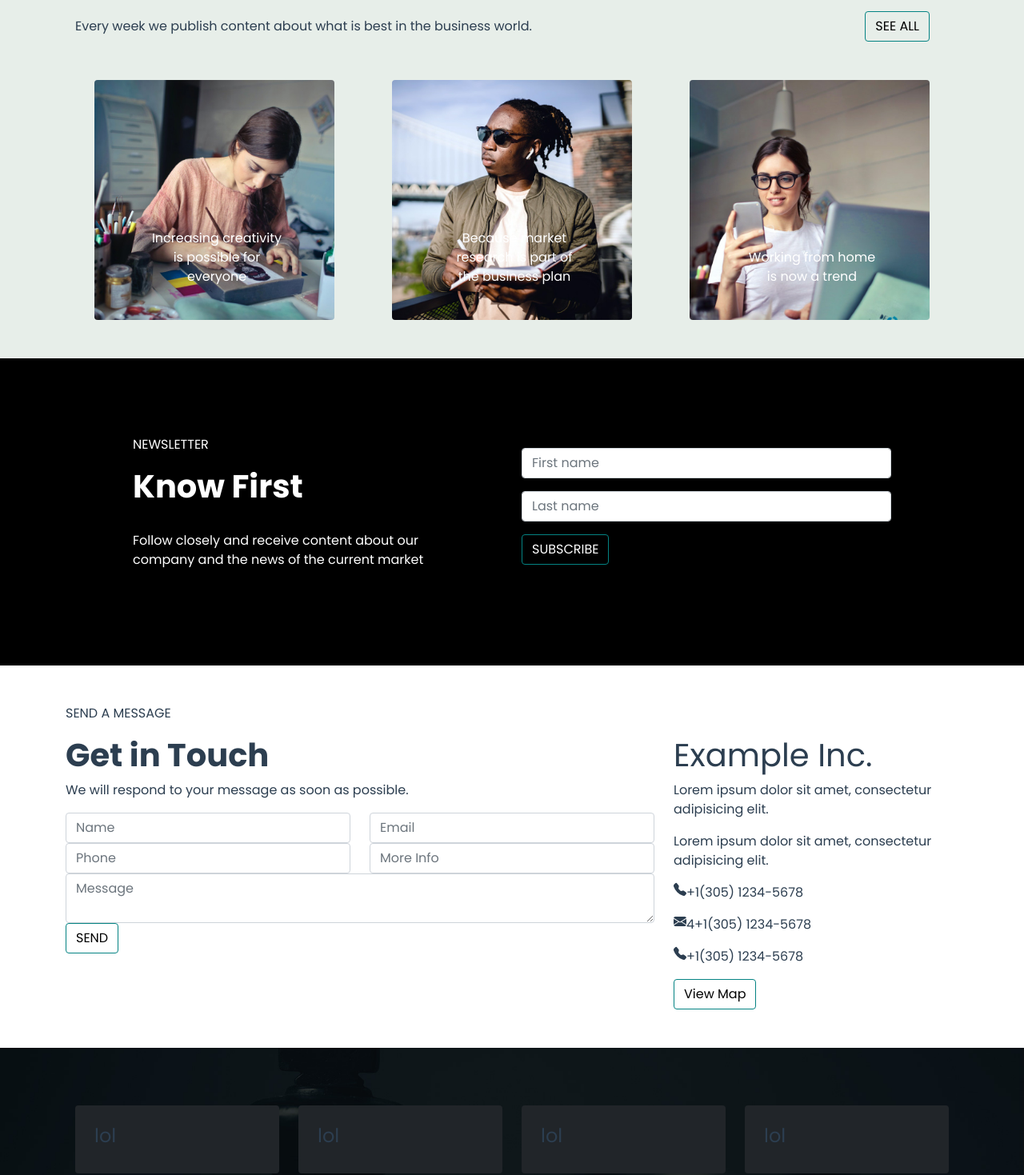
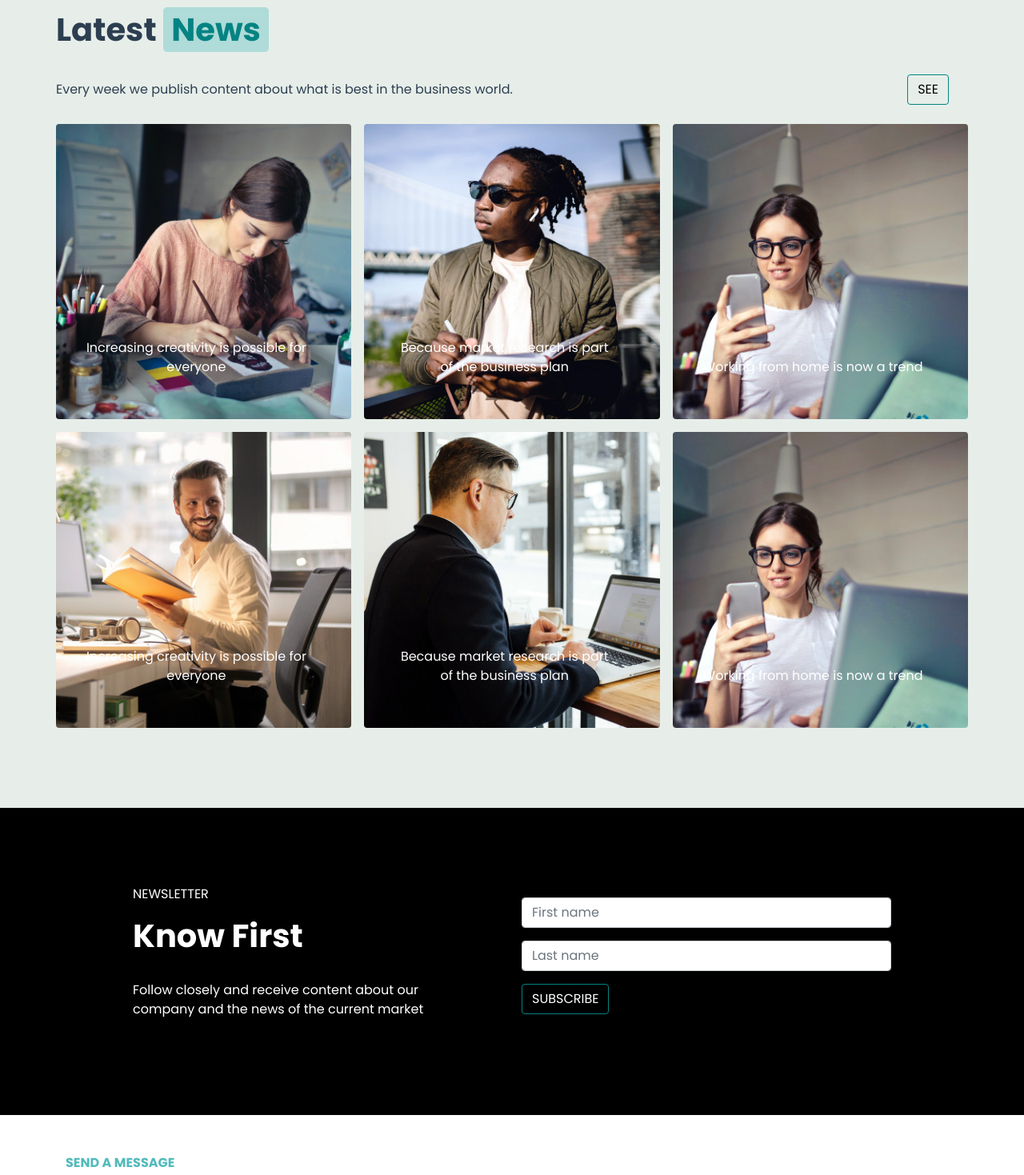
Before and after one commit to gioiascari/proj-html-vuejs, a Vue app: page / in a window 1280 px wide. Shown: the part 3440-4909 px from the top of the page at 80% size. Built offline with nearby package versions, Linux system fonts and the light colour scheme.

Commit message:
impostazione footer completata

```diff
--- a/src/components/GetInTouch.vue
+++ b/src/components/GetInTouch.vue
@@ -3,7 +3,7 @@
     <GetInTouchTop />
     <div class="container-md py-5">
       <div class="row">
-        <div class="col-12">
+        <div class="col-12 font_color font_weight1">
           <p>SEND A MESSAGE</p>
         </div>
       </div>
@@ -11,13 +11,13 @@
         <div class="col-8">
           <div class="text-team">
             <h1>
-              <strong> Get in <span>Touch</span> </strong>
+              <strong> Get in <span class="bg-opacity">Touch</span> </strong>
             </h1>
             <p>We will respond to your message as soon as possible.</p>
           </div>
           <!-- Input Messaggi -->
           <div class="controls">
-            <div class="row">
+            <div class="row my-2">
               <!-- Nome -->
               <div class="col-md-6">
                 <div class="form-group">
@@ -46,7 +46,7 @@
               </div>
               <!-- /Email -->
             </div>
-            <div class="row">
+            <div class="row my-2">
               <!-- Telefono -->
               <div class="col-md-6">
                 <div class="form-group">
@@ -75,7 +75,7 @@
               </div>
               <!--/ Info -->
             </div>
-            <div class="row">
+            <div class="row my-2">
               <!-- Messaggio -->
 
               <div class="col-md-12">
@@ -92,8 +92,8 @@
               <!-- /Messaggio -->
 
               <!-- BTN -->
-              <div class="col-md-12">
-                <button class="btn btn_hover">SEND</button>
+              <div class="col-md-12 my-2">
+                <button class="btn btn_hover1">SEND</button>
               </div>
               <!-- / BTN -->
             </div>
@@ -104,27 +104,46 @@
         <!-- Data Agency -->
         <div class="col-4">
           <div class="text-president">
-            <h1>Example Inc.</h1>
+            <h1><strong> Example Inc.</strong></h1>
+
             <p>Lorem ipsum dolor sit amet, consectetur adipisicing elit.</p>
             <p>Lorem ipsum dolor sit amet, consectetur adipisicing elit.</p>
           </div>
 
           <!-- Contatti -->
-          <div class="info-contact d-flex">
-            <b-icon-telephone-fill></b-icon-telephone-fill>
-            <p>+1(305) 1234-5678</p>
+          <div class="info-contact d-flex font_color align-items-center">
+            <b-icon-telephone-fill
+              style="color: #048383"
+              class="bg-opacity b-radius2"
+              font-scale="2"
+            ></b-icon-telephone-fill>
+            <div class="text-contacts p-2 font_color2">
+              <p>+1(305) 1234-5678</p>
+            </div>
           </div>
           <div class="info-contact d-flex">
-            <b-icon-envelope-fill></b-icon-envelope-fill>4
-            <p>+1(305) 1234-5678</p>
+            <b-icon-envelope-fill
+              style="color: #048383"
+              class="bg-opacity b-radius2 font_color"
+              font-scale="2"
+            ></b-icon-envelope-fill>
+            <div class="text-contacts p-2 font_color2">
+              <p>hello@example.com</p>
+            </div>
           </div>
-          <div class="info-contact d-flex">
-            <b-icon-telephone-fill></b-icon-telephone-fill>
-            <p>+1(305) 1234-5678</p>
+          <div class="info-contact d-flex font_color">
+            <b-icon-telephone-fill
+              style="color: #048383"
+              class="bg-opacity b-radius2"
+              font-scale="2"
+            ></b-icon-telephone-fill>
+            <div class="text-contacts p-2 font_color2">
+              <p>Main Avenue, 987</p>
+            </div>
           </div>
 
           <!-- /Contatti -->
-          <button class="btn btn_hover">View Map</button>
+          <button class="btn btn_hover1">VIEW MAP</button>
         </div>
         <!-- /Data Agency -->
       </div>
@@ -147,4 +166,9 @@ export default {
 .btn_hover {
   color: black;
 }
+.info-contact {
+  p {
+    margin: 0;
+  }
+}
 </style>
--- a/src/components/JumbotronFooter.vue
+++ b/src/components/JumbotronFooter.vue
@@ -1,35 +1,119 @@
 <template>
   <div class="jumbotron bg-black">
     <div class="container-md p-4">
-      <div class="row g-4 py-5">
+      <div class="row g-4 py-5 align-items-center">
+        <!-- Colonna Logo e icone -->
+        <div class="col-3">
+          <div class="p-4">
+            <div class="logo w-75">
+              <img
+                alt="Vue logo"
+                src="../assets/img/nexgen-logo.svg"
+                class="w-100"
+              />
+            </div>
+
+            <div class="text_color fs-6">
+              <p>A Functional HTML Template for Corporate Business.</p>
+            </div>
+            <!-- Phone -->
+            <div class="info-contact d-flex font_color align-items-center">
+              <b-icon-telephone-fill
+                style="color: #048383"
+                class="text-white"
+                font-scale="1"
+              ></b-icon-telephone-fill>
+              <div class="text-contacts p-2 text_color">
+                <p>+1(305) 1234-5678</p>
+              </div>
+            </div>
+            <!-- / PHone -->
+
+            <!-- Mail -->
+            <div class="info-contact d-flex align-items-center">
+              <b-icon-envelope-fill
+                style="color: #048383"
+                class="text-white"
+                font-scale="1"
+              ></b-icon-envelope-fill>
+              <div class="text-contacts p-2 text_color">
+                <p>hello@example.com</p>
+              </div>
+            </div>
+            <!-- / Mail -->
+
+            <!-- Addres -->
+            <div class="info-contact d-flex text_color align-items-center">
+              <b-icon-telephone-fill
+                style="color: #048383"
+                class="text-white"
+                font-scale="1"
+              ></b-icon-telephone-fill>
+              <div class="text-contacts p-2 text_color">
+                <p>Main Avenue, 987</p>
+              </div>
+            </div>
+            <!-- / Addres -->
+            <button class="btn btn_hover" type="submit">GET IN TOUCH</button>
+          </div>
+        </div>
+        <!-- /Colonna Logo e icone -->
+
+        <!-- About col -->
         <div class="col-3">
           <div class="p-4 bg-dark rounded">
-            <div class="text">
-              <h1 class="fs-4">lol</h1>
+            <div class="text-white">
+              <h1 class="fs-4">About</h1>
+              <ul>
+                <li><a href="#"> The Company</a></li>
+                <li><a href="#"> Insitutional</a></li>
+                <li><a href="#"> Social Events</a></li>
+                <li><a href="#"> Innovation</a></li>
+                <li><a href="#"> Environment</a></li>
+                <li><a href="#"> Technology</a></li>
+              </ul>
             </div>
           </div>
         </div>
+        <!-- /About col -->
+
+        <!-- Services col -->
+
         <div class="col-3">
           <div class="p-4 bg-dark rounded">
-            <div class="text">
-              <h1 class="fs-4">lol</h1>
+            <div class="text-white">
+              <h1 class="fs-4">Services</h1>
+              <ul>
+                <li><a href="#"> Audit Assurance</a></li>
+                <li><a href="#"> Financial Advisory</a></li>
+                <li><a href="#"> Analytics MA</a></li>
+                <li><a href="#"> Middle MArketing</a></li>
+                <li><a href="#"> Legal Consulting</a></li>
+                <li><a href="#"> Regularity Risk</a></li>
+              </ul>
             </div>
           </div>
         </div>
+        <!-- /Services col -->
+
+        <!-- Support col -->
+
         <div class="col-3">
           <div class="p-4 bg-dark rounded">
-            <div class="text">
-              <h1 class="fs-4">lol</h1>
+            <div class="text-white">
+              <h1 class="fs-4">Support</h1>
+              <ul>
+                <li><a href="#"> Responsability</a></li>
+                <li><a href="#"> Terms of Use</a></li>
+                <li><a href="#"> About Cookies</a></li>
+                <li><a href="#"> Privacy Policy</a></li>
+                <li><a href="#"> Accessibility</a></li>
+                <li><a href="#"> Information</a></li>
+              </ul>
             </div>
           </div>
         </div>
-        <div class="col-3">
-          <div class="p-4 bg-dark rounded">
-            <div class="text">
-              <h1 class="fs-4">lol</h1>
-            </div>
-          </div>
-        </div>
+        <!-- /Support col -->
       </div>
     </div>
   </div>
@@ -38,11 +122,25 @@
 <script>
 export default {
   name: "JumbotronFooter",
+  data() {
+    return {
+      infoLink: [
+        {
+          title: "About",
+          link1: "",
+        },
+      ],
+    };
+  },
 };
 </script>
 
 <style scoped lang="scss">
 @import "@/style/mixin";
+* {
+  margin: 0;
+  padding: 0;
+}
 
 .jumbotron {
   height: 500px;
@@ -68,4 +166,14 @@ export default {
   background-color: #52b9bb60;
   border-radius: 40px 0 0 40px;
 }
+ul {
+  list-style: none;
+  li {
+    line-height: 2rem;
+  }
+  li a {
+    color: #bcbdbd;
+    text-decoration: none;
+  }
+}
 </style>
--- a/src/components/TeamAreaBottom.vue
+++ b/src/components/TeamAreaBottom.vue
@@ -1,11 +1,14 @@
 <template>
   <div class="bg-container">
-    <div class="container-md p-4">
+    <div class="container-md p_gioia">
       <div class="row">
         <div class="col-12">
-          <p>OUR EDITORIAL CONTENT</p>
+          <h6 class="font_color py-2">
+            <strong>OUR EDITORIAL CONTENT</strong>
+          </h6>
+
           <h1>
-            <strong>Latest<span> News</span> </strong>
+            <strong>Latest <span class="bg-opacity"> News</span> </strong>
           </h1>
         </div>
         <div class="row">
@@ -18,23 +21,25 @@
                 world.
               </p>
             </div>
-            <button class="btn btn_hover">SEE ALL</button>
+            <button class="btn btn_hover">SEE</button>
           </div>
         </div>
       </div>
-      <div class="row g-4">
+      <div class="row g-3">
         <div
           class="col-4 align-items-center"
           v-for="(item, i) in news"
           :key="i"
         >
-          <div class="p-4 rounded position-relative text-white">
+          <div class="rounded position-relative text-white">
             <img
               :src="require(`@/assets/img/${item.image}`)"
               alt="item"
               class="w-100 rounded"
             />
-            <p class="position-absolute fixed_bottom">{{ item.txt }}</p>
+            <div class="text-absolute position_absolute w-75 text-center">
+              <p>{{ item.txt }}</p>
+            </div>
           </div>
         </div>
       </div>
@@ -47,6 +52,8 @@ export default {
   name: "TeamAreaBottom.vue",
   data() {
     return {
+      showMore: 3,
+      isShow: false,
       news: [
         {
           image: "news-1.jpg",
@@ -54,6 +61,18 @@ export default {
         },
         {
           image: "news-2.jpg",
+          txt: "Because market research is part of the business plan",
+        },
+        {
+          image: "news-3.jpg",
+          txt: "Working from home is now a trend",
+        },
+        {
+          image: "news-4.jpg",
+          txt: "Increasing creativity is possible for everyone",
+        },
+        {
+          image: "news-5.jpg",
           txt: "Because market research is part of the business plan",
         },
         {
@@ -69,16 +88,12 @@ export default {
 <style scoped lang="scss">
 @import "@/style/mixin";
 
-.bg-container {
-  background-color: $bg-news;
-}
 .btn_hover {
   color: black;
 }
-.fixed_bottom {
-  bottom: 50px;
-  left: 90px;
-  width: 50%;
-  text-align: center;
+.position_absolute {
+  position: absolute;
+  bottom: 10%;
+  left: 10%;
 }
 </style>
--- a/src/style/mixin.scss
+++ b/src/style/mixin.scss
@@ -12,6 +12,9 @@ $bg-opacity: #52b9bb60;
 //------------------FONT------------------------------------
 .font_color {
   color: #52babb;
+}
+.font_color2 {
+  color: $btn-dark-green;
 }
 .font_weight {
   font-weight: 700;
@@ -33,9 +36,20 @@ $bg-opacity: #52b9bb60;
 .bg_btn {
   background-color: $color-green;
 }
+.bg-container {
+  background-color: $bg-news;
+}
 .btn_hover {
   border-color: $color-green;
   color: white;
+  &:hover {
+    background-color: $color-green;
+    color: white;
+  }
+}
+.btn_hover1 {
+  border-color: $color-green;
+  color: $color-green;
   &:hover {
     background-color: $color-green;
     color: white;
@@ -50,3 +64,6 @@ $bg-opacity: #52b9bb60;
 .b-radius2 {
   border-radius: 50px;
 }
+.p_gioia {
+  padding: 100px 0px 100px 0px;
+}
```
Also changed, not shown: src/components/TeamArea.vue (+2 -5 lines).
